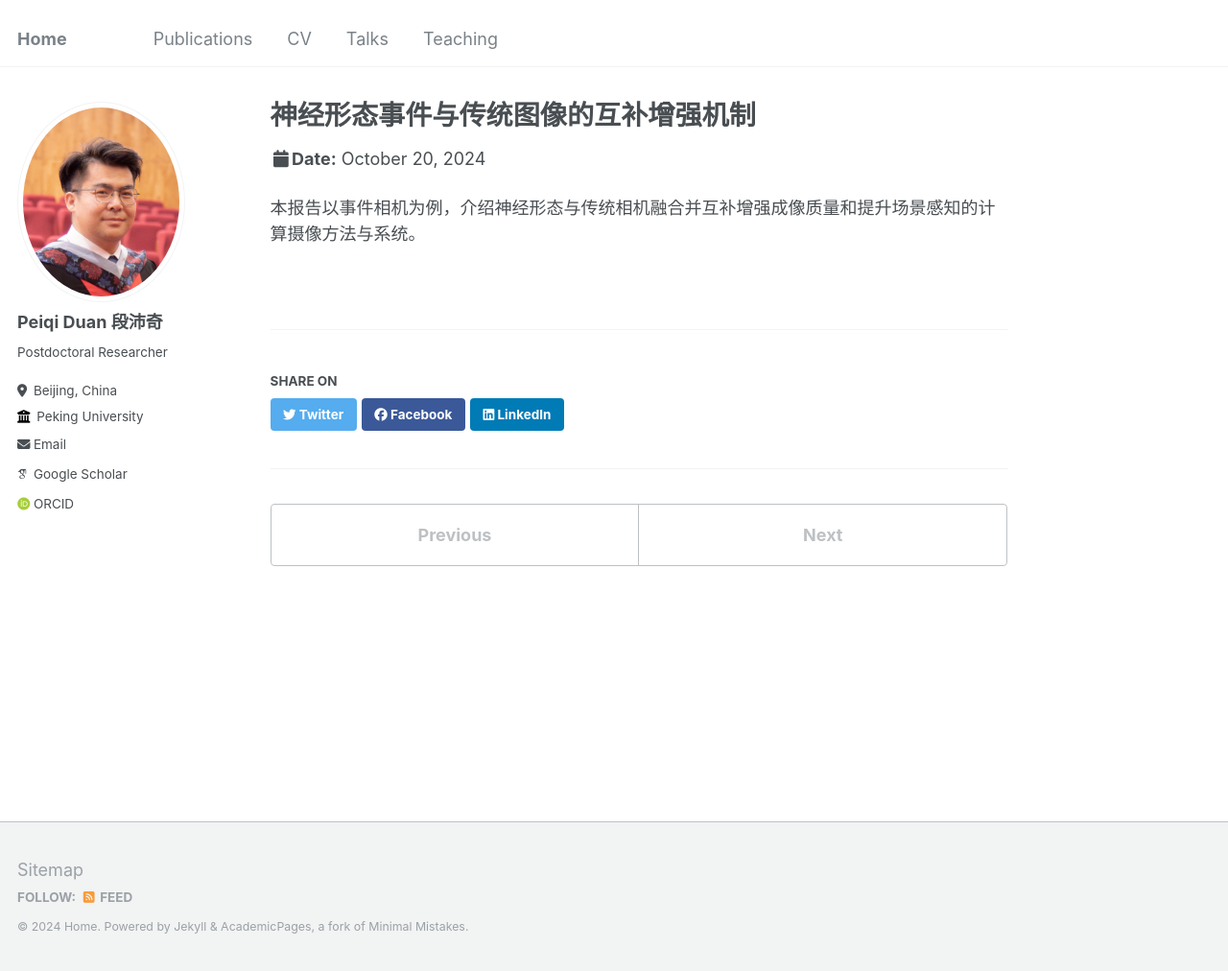
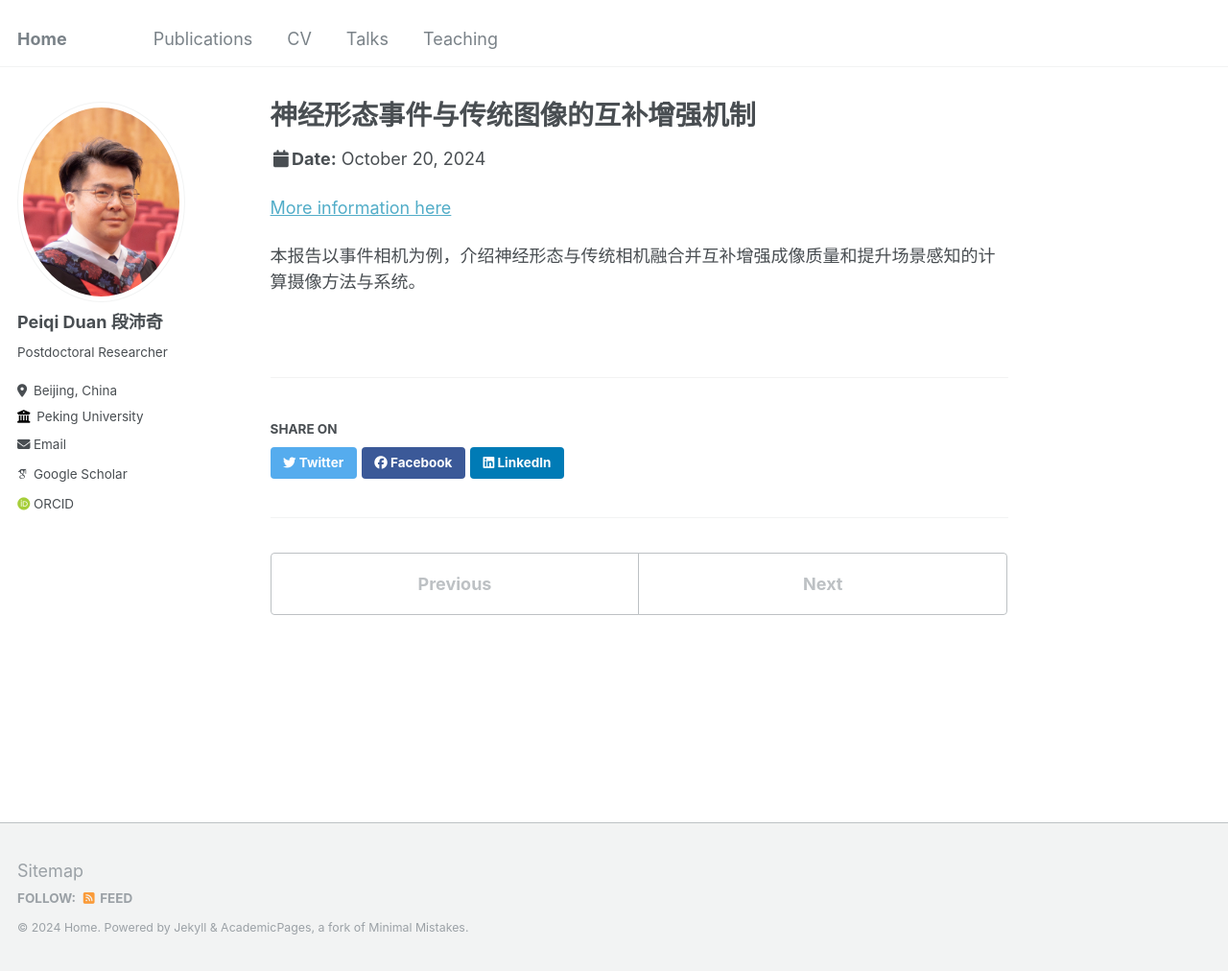
Before and after one commit to peiqi-duan/peiqi-duan.github.io, a Jekyll site: the page built from _talks/2014-03-01-talk-3.md, in a window 1280 px wide and 1012 px high. Shown: the whole window at 96% size. Built offline with Jekyll 4.4.1, drawn with Linux system fonts in a browser that asks for light colours; some web fonts are replaced.

Commit message:
Update 2014-03-01-talk-3.md

```diff
--- a/_talks/2014-03-01-talk-3.md
+++ b/_talks/2014-03-01-talk-3.md
@@ -8,4 +8,6 @@ date: 2024-10-20
 location: "乌鲁木齐，新疆"
 ---
 
+[More information here](http://www.prcv.cn/)
+
 本报告以事件相机为例，介绍神经形态与传统相机融合并互补增强成像质量和提升场景感知的计算摄像方法与系统。
```
